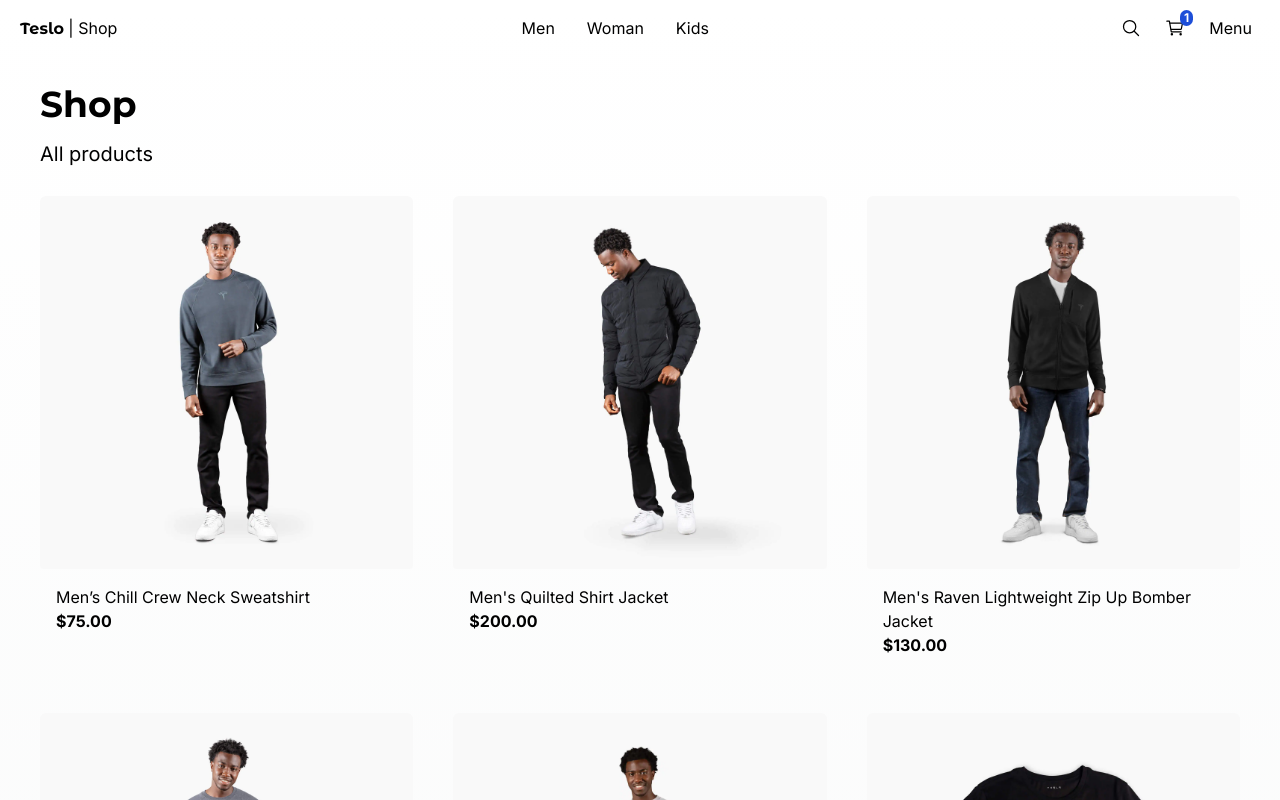
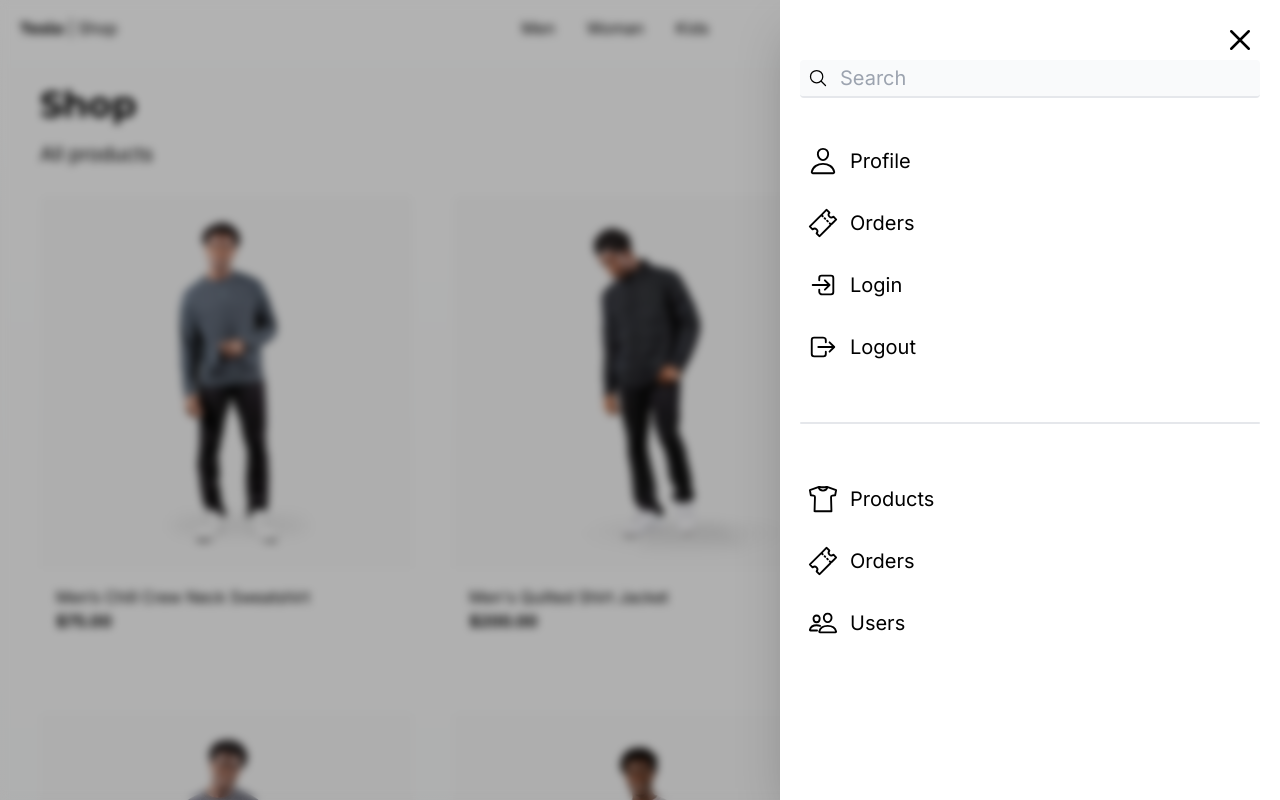
Before and after one commit to jesus-molano/teslo-shop, a Next.js app: page / in a window 1280 px wide. Both pictures are taken after a click on the button "Menu". Shown: the top 800 px of the page. Built offline with nearby package versions, Linux system fonts and the light colour scheme.

Commit message:
Created sidebard and store with zustand

```diff
--- a/package.json
+++ b/package.json
@@ -9,10 +9,12 @@
     "lint": "next lint"
   },
   "dependencies": {
+    "clsx": "^2.1.0",
     "next": "14.1.3",
     "react": "^18",
     "react-dom": "^18",
-    "react-icons": "^5.0.1"
+    "react-icons": "^5.0.1",
+    "zustand": "^4.5.2"
   },
   "devDependencies": {
     "@types/node": "^20",
--- a/src/app/(shop)/layout.tsx
+++ b/src/app/(shop)/layout.tsx
@@ -1,4 +1,4 @@
-import { TopMenu } from "@/components";
+import { Sidebar, TopMenu } from "@/components";
 
 export default function ShopLayout({
   children,
@@ -8,6 +8,7 @@ export default function ShopLayout({
   return (
     <main className="min-h-screen ">
       <TopMenu />
+      <Sidebar />
       <div className="px-0 sm:px-10">{children}</div>
     </main>
   );
--- a/src/components/index.ts
+++ b/src/components/index.ts
@@ -1,5 +1,6 @@
+export * from "@/components/Products/ProductsGrid";
+export * from "@/components/Products/ProductsGrid/ProductdGridItem";
 export * from "@/components/UI/NotFound";
+export * from "@/components/UI/Sidebar";
 export * from "@/components/UI/Title";
 export * from "@/components/UI/TopMenu";
-export * from "@/components/Products/ProductsGrid";
-export * from "@/components/Products/ProductsGrid/ProductdGridItem";
--- /dev/null
+++ b/src/components/ui/Sidebar/MenuItems.tsx
@@ -0,0 +1,54 @@
+import Link from "next/link";
+import React from "react";
+import {
+  IoLogInOutline,
+  IoLogOutOutline,
+  IoPeopleOutline,
+  IoPersonOutline,
+  IoShirtOutline,
+  IoTicketOutline,
+} from "react-icons/io5";
+
+const MENU_ITEMS_1 = [
+  { title: "Profile", href: "/", icon: <IoPersonOutline size={30} /> },
+  { title: "Orders", href: "/", icon: <IoTicketOutline size={30} /> },
+  { title: "Login", href: "/", icon: <IoLogInOutline size={30} /> },
+  { title: "Logout", href: "/", icon: <IoLogOutOutline size={30} /> },
+];
+const MENU_ITEMS_2 = [
+  { title: "Products", href: "/", icon: <IoShirtOutline size={30} /> },
+  { title: "Orders", href: "/", icon: <IoTicketOutline size={30} /> },
+  { title: "Users", href: "/", icon: <IoPeopleOutline size={30} /> },
+];
+
+export const MenuItems = () => {
+  return (
+    <>
+      <div className="flex flex-col gap-4">
+        {MENU_ITEMS_1.map((item) => (
+          <Link
+            key={item.title}
+            href={item.href}
+            className="flex items-center gap-3 p-2 hover:bg-gray-100 rounded transition-all"
+          >
+            {item.icon}
+            <span className="text-xl">{item.title}</span>
+          </Link>
+        ))}
+      </div>
+      <div className="w-full h-[2px] bg-gray-200 my-3 rounded"></div>
+      <div className="flex flex-col gap-4">
+        {MENU_ITEMS_2.map((item) => (
+          <Link
+            key={item.title}
+            href={item.href}
+            className="flex items-center gap-3 p-2 hover:bg-gray-100 rounded transition-all"
+          >
+            {item.icon}
+            <span className="text-xl">{item.title}</span>
+          </Link>
+        ))}
+      </div>
+    </>
+  );
+};
--- /dev/null
+++ b/src/components/ui/Sidebar/index.tsx
@@ -0,0 +1,48 @@
+"use client";
+import React from "react";
+import { IoCloseOutline, IoSearchOutline } from "react-icons/io5";
+import { MenuItems } from "./MenuItems";
+import { useUIStore } from "@/store";
+import clsx from "clsx";
+
+export const Sidebar = () => {
+  const isSideMenuOpen = useUIStore((state) => state.isSideMenuOpen);
+  const closeSideMenu = useUIStore((state) => state.closeSideMenu);
+
+  return (
+    <div>
+      {isSideMenuOpen && (
+        <>
+          <div className="fixed top-0 left-0 w-screen h-screen z-10 bg-black opacity-30"></div>
+          <div
+            onClick={() => closeSideMenu()}
+            className="fade-in fixed top-0 left-0 w-screen h-screen z-10 backdrop-filter backdrop-blur-sm"
+          ></div>
+        </>
+      )}
+      <nav
+        className={clsx(
+          "fixed p-5 right-0 top-0 max-w-[500px] w-full h-screen bg-white z-20 shadow-2xl transform transition-all duration-300",
+          { "translate-x-full": !isSideMenuOpen }
+        )}
+      >
+        <IoCloseOutline
+          size={40}
+          className="absolute top-5 right-5 cursor-pointer"
+          onClick={() => closeSideMenu()}
+        />
+        <div className="flex flex-col gap-10 mt-10">
+          <div className="relative ">
+            <IoSearchOutline size={20} className="absolute top-2 left-2" />
+            <input
+              type="text"
+              placeholder="Search"
+              className="w-full bg-gray-50 rounded pl-10 py-1 pr-10 border-b-2 text-xl border-gray-200 focus:outline-none focus:border-blue-500"
+            />
+          </div>
+          <MenuItems />
+        </div>
+      </nav>
+    </div>
+  );
+};
--- a/src/components/ui/TopMenu/index.tsx
+++ b/src/components/ui/TopMenu/index.tsx
@@ -1,4 +1,6 @@
+"use client";
 import { titleFont } from "@/config/fonts";
+import { useUIStore } from "@/store";
 import Link from "next/link";
 import React from "react";
 import { IoCartOutline, IoSearchOutline } from "react-icons/io5";
@@ -10,6 +12,8 @@ const CATEGORY_LINKS = [
 ];
 
 export const TopMenu = () => {
+  const openSideMenu = useUIStore((state) => state.openSideMenu);
+
   return (
     <nav className="flex px-5 py-2 justify-between items-center w-full">
       <div>
@@ -44,7 +48,10 @@ export const TopMenu = () => {
             <IoCartOutline className="w-5 h-5 " />
           </div>
         </Link>
-        <button className="p-2 rounded-md transition-all hover:bg-gray-100">
+        <button
+          onClick={() => openSideMenu()}
+          className="p-2 rounded-md transition-all hover:bg-gray-100"
+        >
           Menu
         </button>
       </div>
--- /dev/null
+++ b/src/store/index.ts
@@ -0,0 +1 @@
+export * from "./ui/ui-store";
--- /dev/null
+++ b/src/store/ui/ui-store.ts
@@ -0,0 +1,13 @@
+import { create } from "zustand";
+
+interface State {
+  isSideMenuOpen: boolean;
+  openSideMenu: () => void;
+  closeSideMenu: () => void;
+}
+
+export const useUIStore = create<State>()((set) => ({
+  isSideMenuOpen: false,
+  openSideMenu: () => set({ isSideMenuOpen: true }),
+  closeSideMenu: () => set({ isSideMenuOpen: false }),
+}));
```
Also changed, not shown: 1 other file (tests, documents, lock files or other folders).
